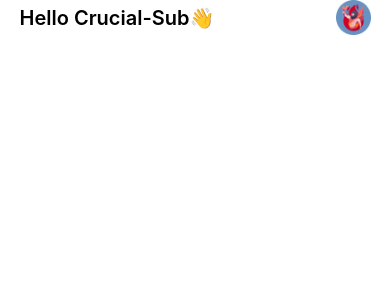
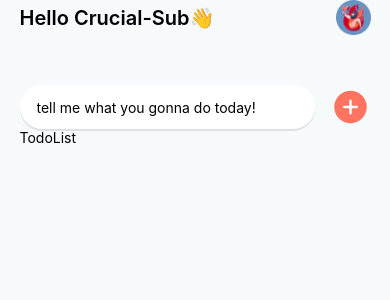
Before and after one commit to crucial-sub/odot, a React Native app: screen / in a window 390 px wide. Shown: the top 300 px of the page. Built offline with nearby package versions, Linux system fonts and the light colour scheme.

Commit message:
Todo Add Input 구현

```diff
--- a/src/App.tsx
+++ b/src/App.tsx
@@ -1,12 +1,14 @@
 import React from 'react';
 import {SafeAreaView, StyleSheet, View} from 'react-native';
 import Header from './components/Header';
+import Todos from './components/Todos';
 
 function App(): React.JSX.Element {
   return (
     <SafeAreaView style={styles.safeArea}>
       <View style={styles.wrapper}>
         <Header />
+        <Todos />
       </View>
     </SafeAreaView>
   );
@@ -17,6 +19,7 @@ const styles = StyleSheet.create({
     flex: 1,
     alignItems: 'center',
     justifyContent: 'center',
+    backgroundColor: '#F6FAFB',
   },
   wrapper: {
     width: '90%',
--- /dev/null
+++ b/src/components/Todos/TodoInput.tsx
@@ -0,0 +1,52 @@
+import {StyleSheet, Text, TextInput, View} from 'react-native';
+import React from 'react';
+import Icon from 'react-native-vector-icons/Ionicons';
+
+const TodoInput = () => {
+  const [value, setValue] = React.useState('');
+  const handleChangeValue = (text: string) => {
+    setValue(text);
+  };
+  const handleAddTodo = () => {
+    setValue('');
+  };
+
+  return (
+    <View style={styles.toDoInputWrapper}>
+      <TextInput
+        style={styles.todoInput}
+        value={value}
+        onChangeText={handleChangeValue}
+        placeholder="tell me what you gonna do today!"
+      />
+      <Icon
+        name="add-circle"
+        size={40}
+        color="#FF7461"
+        onPress={handleAddTodo}
+      />
+    </View>
+  );
+};
+
+const styles = StyleSheet.create({
+  toDoInputWrapper: {
+    flexDirection: 'row',
+    justifyContent: 'space-between',
+  },
+  todoInput: {
+    width: 295,
+    borderRadius: 50,
+    backgroundColor: '#ffffff',
+    shadowColor: '#0000000D',
+    shadowOffset: {
+      width: 0,
+      height: 2,
+    },
+    shadowOpacity: 2,
+    shadowRadius: 0,
+    paddingLeft: 17,
+  },
+});
+
+export default TodoInput;
--- /dev/null
+++ b/src/components/Todos/TodoList.tsx
@@ -0,0 +1,14 @@
+import {StyleSheet, Text, View} from 'react-native';
+import React from 'react';
+
+const TodoList = () => {
+  return (
+    <View>
+      <Text>TodoList</Text>
+    </View>
+  );
+};
+
+export default TodoList;
+
+const styles = StyleSheet.create({});
--- /dev/null
+++ b/src/components/Todos/index.tsx
@@ -0,0 +1,21 @@
+import {StyleSheet, Text, View} from 'react-native';
+import React from 'react';
+import TodoInput from './TodoInput';
+import TodoList from './TodoList';
+
+const Todos = () => {
+  return (
+    <View style={styles.todosWrapper}>
+      <TodoInput />
+      <TodoList />
+    </View>
+  );
+};
+
+export default Todos;
+
+const styles = StyleSheet.create({
+  todosWrapper: {
+    marginTop: 50,
+  },
+});
```
Also changed, not shown: src/components/Todos/Todo.tsx (added, +14 -0 lines).
